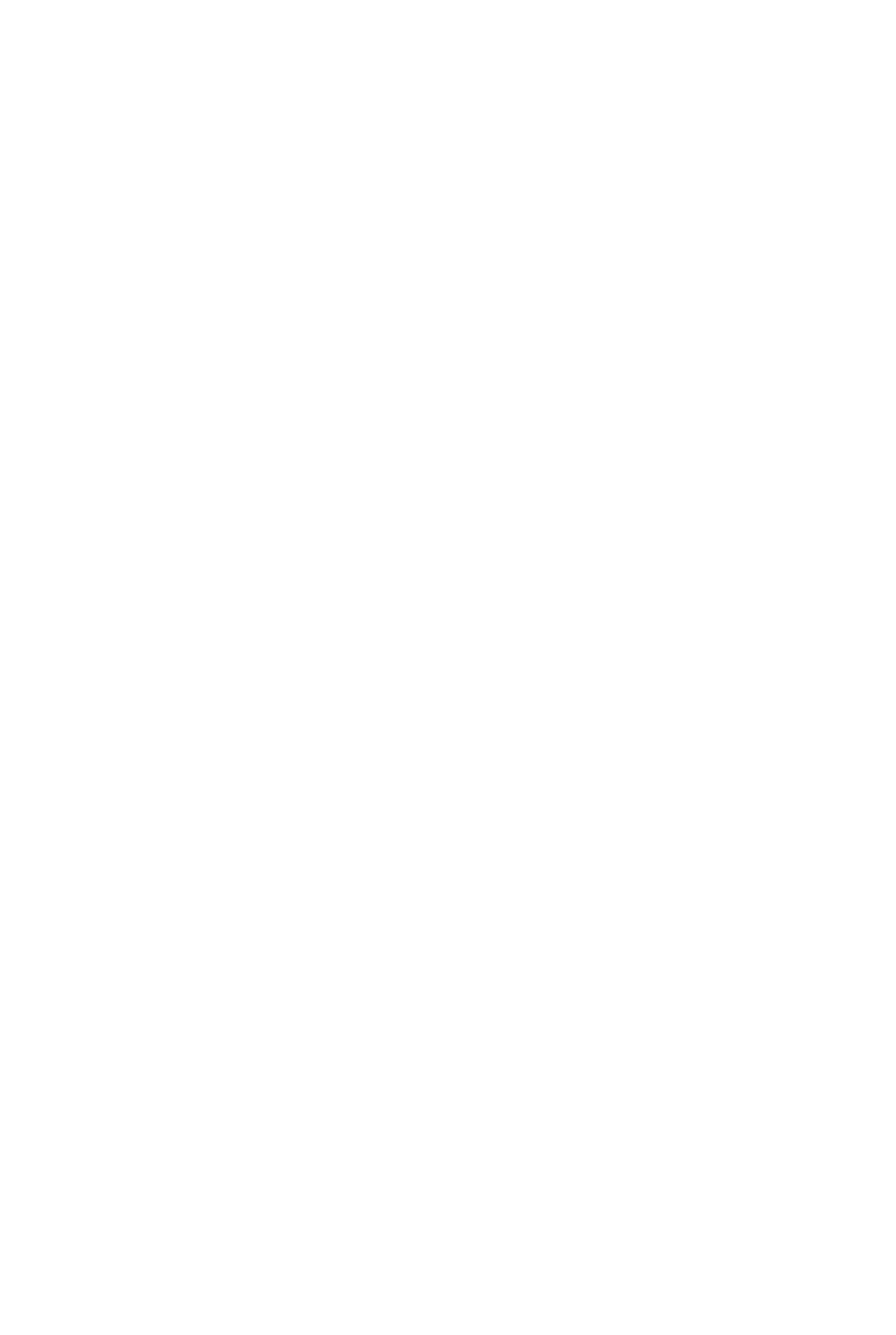
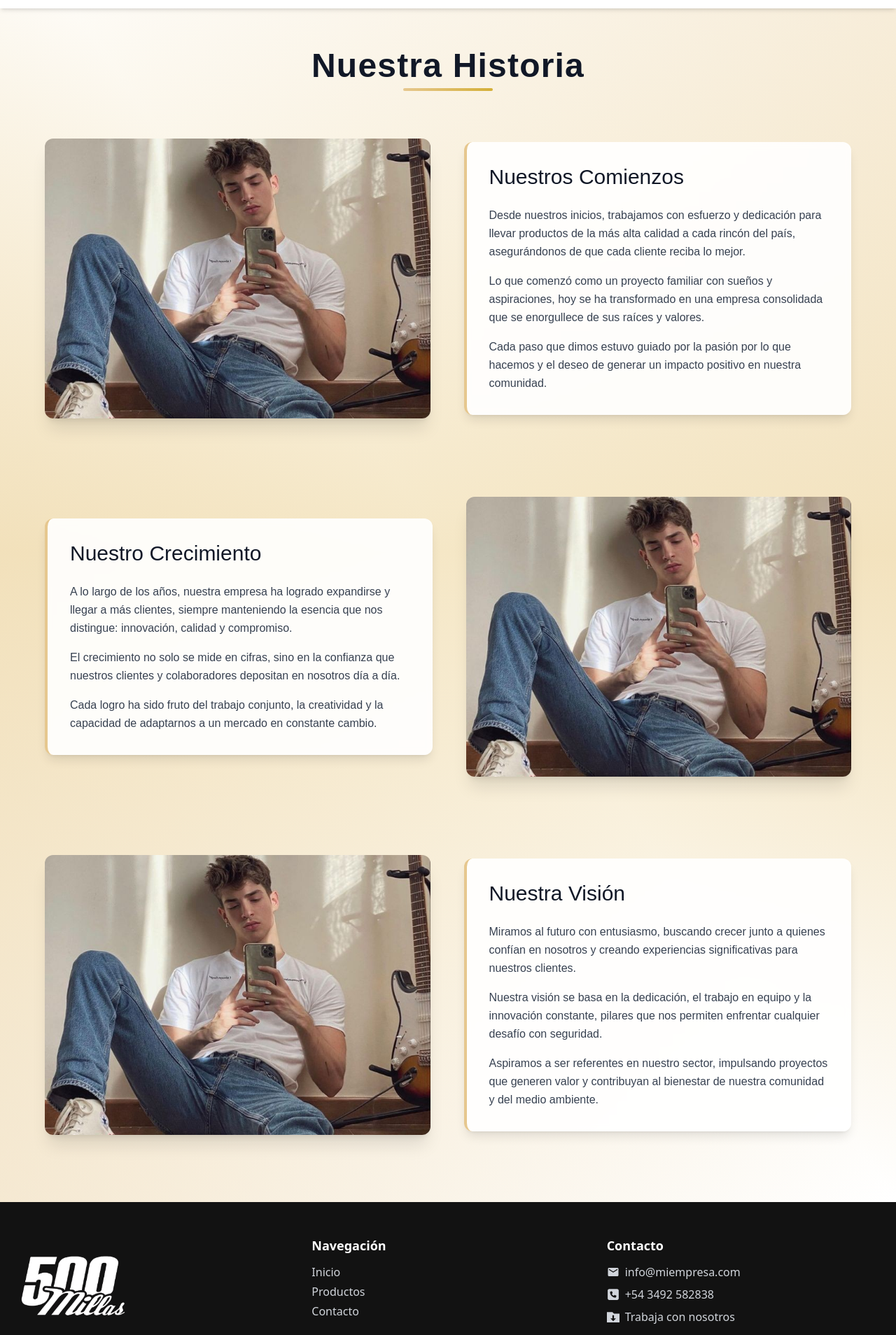
Before and after one commit to Nico09Barberis/500millas, a React (Vite) app in the folder 500-millas-web/: page /historia in a window 1280 px wide. Before the commit this address had no page. Shown: the part 140-2048 px from the top of the page at 70% size. Before the commit the page ends 800 px from the top, so only its background shows below. Built offline with nearby package versions, Linux system fonts and the light colour scheme; a web font is replaced by a local one.

Commit message:
arme el apartado de historia, nueva tipografia, ajuste en el footer

```diff
--- a/500-millas-web/src/components/layout/MainLayout.jsx
+++ b/500-millas-web/src/components/layout/MainLayout.jsx
@@ -4,6 +4,7 @@ import logo from "../../assets/images/logo-blanco.png";
 import { FaFacebookF, FaInstagram, FaWhatsapp } from "react-icons/fa";
 import { MdEmail } from "react-icons/md";
 import { FaSquarePhone } from "react-icons/fa6";
+import { ImFolderDownload } from "react-icons/im";
 
 function MainLayout({ children }) {
   return (
@@ -50,6 +51,7 @@ function MainLayout({ children }) {
           {/* Columna derecha: Contacto / Redes */}
           <div className="flex flex-col items-center md:items-start">
             <h3 className="font-bold mb-3 text-lg">Contacto</h3>
+
             <p className="flex items-center gap-2 text-gray-300 mb-2">
               <MdEmail
                 className="text-gray-300 text-lg"
@@ -58,14 +60,25 @@ function MainLayout({ children }) {
               info@miempresa.com
             </p>
 
-            {/* Teléfono */}
-            <p className="flex items-center gap-2 text-gray-300 mb-4">
+            <p className="flex items-center gap-2 text-gray-300 mb-2">
               <FaSquarePhone
                 className="text-gray-300 text-lg"
                 aria-label="Teléfono"
               />
               +54 3492 582838
             </p>
+
+            <a
+              href="/trabaja-con-nosotros"
+              className="flex items-center gap-2 text-gray-300 mb-4 hover:text-[#5aafe0] hover:underline transition-colors"
+            >
+              <ImFolderDownload
+                className="text-gray-300 text-lg"
+                aria-label="Trabaja con nosotros"
+              />
+              Trabaja con nosotros
+            </a>
+
             <div className="flex gap-3">
               {/* Redes como botones circulares */}
               <a
--- a/500-millas-web/src/index.css
+++ b/500-millas-web/src/index.css
@@ -54,3 +54,15 @@
   font-weight: 700;
   font-style: normal;
 }
+
+.tangerine-regular {
+  font-family: "Tangerine", cursive;
+  font-weight: 400;
+  font-style: normal;
+}
+
+.tangerine-bold {
+  font-family: "Tangerine", cursive;
+  font-weight: 700;
+  font-style: normal;
+}
--- a/500-millas-web/src/pages/History.jsx
+++ b/500-millas-web/src/pages/History.jsx
@@ -0,0 +1,79 @@
+import img1 from "../assets/images/imgFormSection.png";
+import img2 from "../assets/images/imgFormSection.png"; // reemplazá con otra imagen real
+import img3 from "../assets/images/imgFormSection.png"; // reemplazá con otra imagen real
+
+const History = () => {
+  const sections = [
+    {
+      title: "Nuestros Comienzos",
+      text: "Desde nuestros inicios, trabajamos con esfuerzo y dedicación para llevar productos de la más alta calidad a cada rincón del país, asegurándonos de que cada cliente reciba lo mejor.",
+      text2: "Lo que comenzó como un proyecto familiar con sueños y aspiraciones, hoy se ha transformado en una empresa consolidada que se enorgullece de sus raíces y valores.",
+      text3: "Cada paso que dimos estuvo guiado por la pasión por lo que hacemos y el deseo de generar un impacto positivo en nuestra comunidad.",
+      image: img1,
+    },
+    {
+      title: "Nuestro Crecimiento",
+      text: "A lo largo de los años, nuestra empresa ha logrado expandirse y llegar a más clientes, siempre manteniendo la esencia que nos distingue: innovación, calidad y compromiso.",
+      text2: "El crecimiento no solo se mide en cifras, sino en la confianza que nuestros clientes y colaboradores depositan en nosotros día a día.",
+      text3: "Cada logro ha sido fruto del trabajo conjunto, la creatividad y la capacidad de adaptarnos a un mercado en constante cambio.",
+      image: img2,
+    },
+    {
+      title: "Nuestra Visión",
+      text: "Miramos al futuro con entusiasmo, buscando crecer junto a quienes confían en nosotros y creando experiencias significativas para nuestros clientes.",
+      text2: "Nuestra visión se basa en la dedicación, el trabajo en equipo y la innovación constante, pilares que nos permiten enfrentar cualquier desafío con seguridad.",
+      text3: "Aspiramos a ser referentes en nuestro sector, impulsando proyectos que generen valor y contribuyan al bienestar de nuestra comunidad y del medio ambiente.",
+      image: img3,
+    },
+  ];
+
+  return (
+    <section className="relative py-24 px-6 bg-gradient-to-b from-white via-[#f5e7c6] to-white">
+      {/* Overlay dorado más marcado */}
+      <div className="absolute inset-0 bg-gradient-to-tr from-[#e6c78e]/40 via-transparent to-[#e6c78e]/30 pointer-events-none"></div>
+
+      <div className="relative max-w-6xl mx-auto mt-28 md:mt-28">
+        {/* Título central */}
+        <h1 className="text-4xl md:text-5xl font-bold text-center text-gray-900 tracking-wide mb-20 relative">
+          <span className="font-ancois-one relative z-10">Nuestra Historia</span>
+          <span className="absolute left-1/2 -translate-x-1/2 bottom-[-12px] w-32 h-[4px] bg-gradient-to-r from-[#e6c78e] to-[#d4af37] rounded-full"></span>
+        </h1>
+
+        {/* Secciones */}
+        <div className="flex flex-col gap-28">
+          {sections.map((sec, index) => (
+            <div
+              key={index}
+              className={`flex flex-col md:flex-row items-center gap-12 transition-all duration-500 ${
+                index % 2 !== 0 ? "md:flex-row-reverse" : ""
+              }`}
+            >
+              {/* Imagen */}
+              <div className="md:w-1/2">
+                <div className="overflow-hidden rounded-xl shadow-xl hover:shadow-2xl transition-shadow duration-500">
+                  <img
+                    src={sec.image}
+                    alt={sec.title}
+                    className="w-full h-[400px] object-cover transform hover:scale-105 transition-transform duration-700"
+                  />
+                </div>
+              </div>
+
+              {/* Texto */}
+              <div className="md:w-1/2 bg-white/90 backdrop-blur-sm rounded-xl p-8 shadow-lg hover:shadow-xl transition-shadow duration-500 border-l-4 border-[#e6c78e]">
+                <h2 className="font-ancois-one text-2xl md:text-3xl text-gray-900 mb-6">
+                  {sec.title}
+                </h2>
+                <p className="font-ancois-one text-gray-700 leading-relaxed mb-4">{sec.text}</p>
+                <p className="font-ancois-one text-gray-700 leading-relaxed mb-4">{sec.text2}</p>
+                <p className="font-ancois-one text-gray-700 leading-relaxed">{sec.text3}</p>
+              </div>
+            </div>
+          ))}
+        </div>
+      </div>
+    </section>
+  );
+};
+
+export default History;
--- a/500-millas-web/src/pages/Home.jsx
+++ b/500-millas-web/src/pages/Home.jsx
@@ -42,10 +42,10 @@ function Home() {
 
         <ContactSection />
 
-        <img
+       <img
           src={imgHome3}
           alt="Banner principal"
-          className="w-full max-w-5xl mx-auto my-12 h-auto object-cover"
+          className="hidden md:block w-full max-w-5xl mx-auto my-24 h-auto object-cover"
         />
 
         <MapSection />
--- a/500-millas-web/src/routes/AppRoutes.jsx
+++ b/500-millas-web/src/routes/AppRoutes.jsx
@@ -2,11 +2,13 @@ import { Routes, Route } from "react-router-dom";
 import MainLayout from "../components/layout/MainLayout";
 
 import Home from "../pages/Home";
+import History from "../pages/History";
 
 function AppRoutes() {
   return (
     <Routes>
       <Route path="/" element={<MainLayout><Home /></MainLayout>} />
+      <Route path="/historia" element={<MainLayout><History /></MainLayout>} />
     </Routes>
   );
 }
--- a/500-millas-web/src/sections/home/AboutSection.jsx
+++ b/500-millas-web/src/sections/home/AboutSection.jsx
@@ -9,12 +9,12 @@ const AboutSection = () => {
 
         <div className="px-6 pb-6 text-center w-full max-w-4xl mx-auto">
           {/* Título */}
-          <h2 className="font-dancing text-3xl md:text-4xl font-bold text-[#E6C78E] mb-4">
+          <h2 className="font-tangerine-regular text-3xl md:text-6xl font-bold text-[#E6C78E] mb-4">
             Quiénes Somos
           </h2>
 
           {/* Contenido */}
-          <p className="font-dancing text-2xl font-bold text-[#E6C78E] leading-relaxed mb-6">
+          <p className="font-tangerine-regular text-2xl md:text-4xl font-bold text-[#E6C78E] leading-relaxed mb-6">
             Somos una empresa dedicada a brindar productos de calidad y un servicio
             personalizado. Creemos en la atención cercana, la confianza y el compromiso
             con cada uno de nuestros clientes. Nuestra misión es ayudarte a encontrar lo
--- a/500-millas-web/src/sections/home/FeatureSection.jsx
+++ b/500-millas-web/src/sections/home/FeatureSection.jsx
@@ -9,7 +9,7 @@ const FeatureSection = () => {
           <h2 className="text-3xl md:text-5xl lg:text-6xl font-ancois-one font-bold text-[#3B2F2F] mb-4">
             Título de la sección
           </h2>
-          <p className="font-cormorant-garamond font-semibold text-lg md:text-xl text-[#3B2F2F] mb-6">
+          <p className="font-cormorant-garamond font-bold text-lg md:text-2xl text-[#3B2F2F] mb-6">
             Este es un texto descriptivo para la sección. Explicá la característica,
             servicio o producto que querés destacar. Mantenerlo claro y conciso.
           </p>
--- a/500-millas-web/tailwind.config.js
+++ b/500-millas-web/tailwind.config.js
@@ -17,6 +17,9 @@ export default {
         'rowdies-light': ['Rowdies', 'sans-serif'],
         'rowdies-regular': ['Rowdies', 'sans-serif'],
         'rowdies-bold': ['Rowdies', 'sans-serif'],
+         // Tangerine
+        'tangerine-regular': ['"Tangerine"', 'cursive'],
+        'tangerine-bold': ['"Tangerine"', 'cursive'],
       },
     },
   },
```
